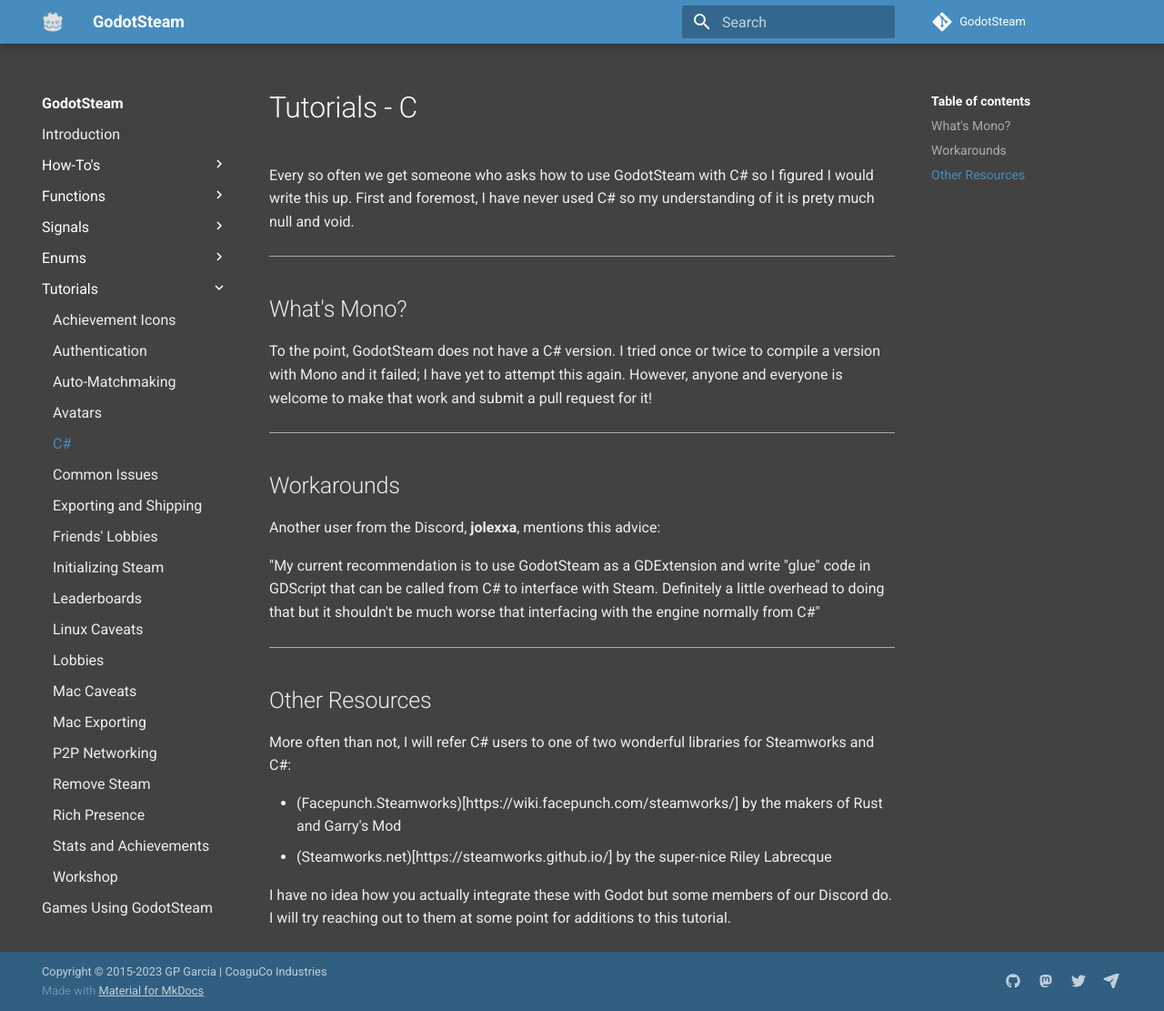
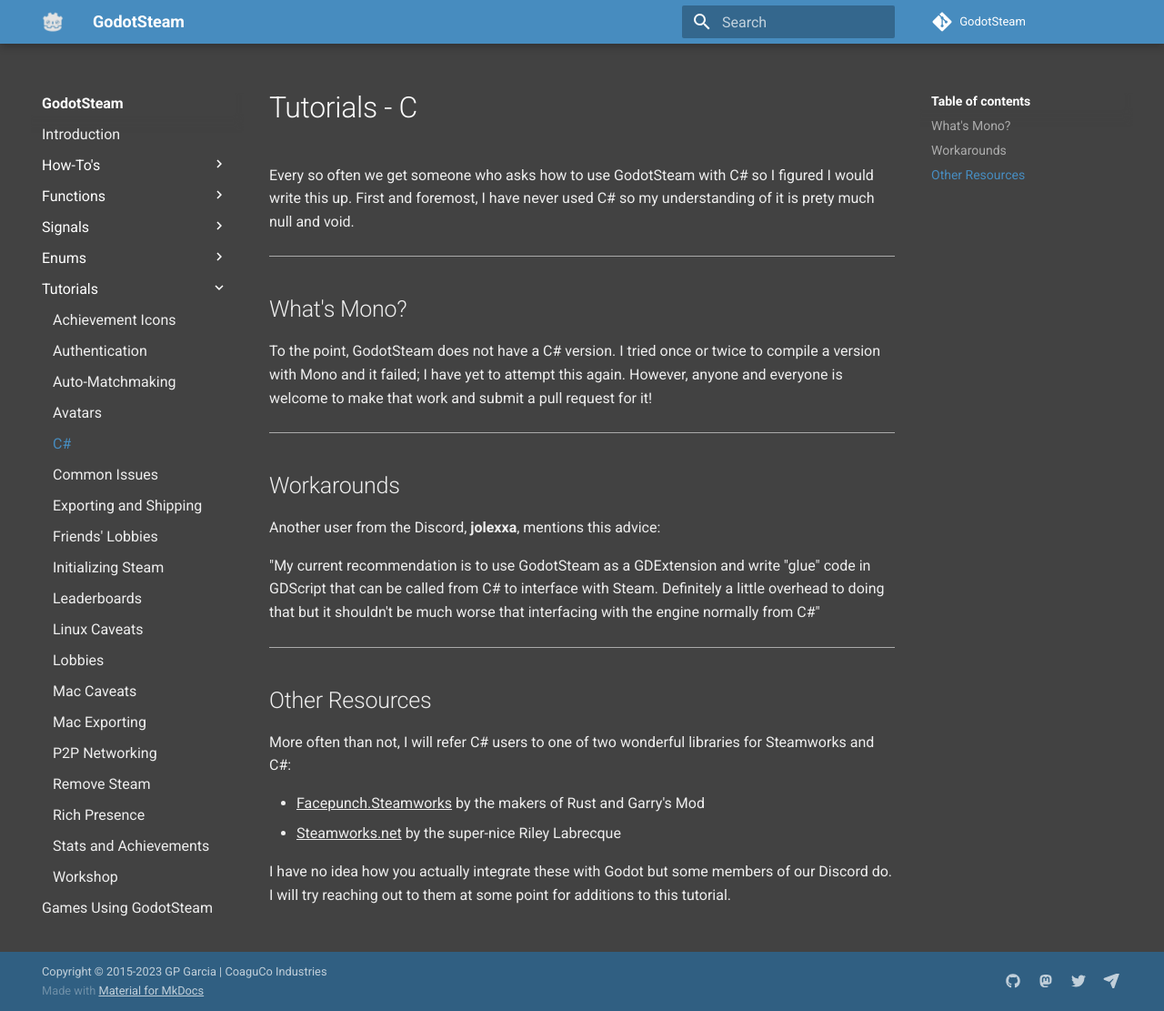
Before and after one commit to GodotSteam/GodotSteam, an MkDocs documentation site: the page built from docs/tutorials/c-sharp.md, in a window 1280 px wide and 1111 px high. Shown: the whole window at 91% size. Built offline with MkDocs 1.6.1 and Material for MkDocs 9.7.7, drawn with Linux system fonts in a browser that asks for light colours; comment, search, counter and statistics services are not loaded.

Commit message:
Fixed broken links

```diff
--- a/docs/tutorials/c-sharp.md
+++ b/docs/tutorials/c-sharp.md
@@ -22,7 +22,7 @@
 
 More often than not, I will refer C# users to one of two wonderful libraries for Steamworks and C#:
 
-- (Facepunch.Steamworks)[https://wiki.facepunch.com/steamworks/] by the makers of Rust and Garry's Mod
-- (Steamworks.net)[https://steamworks.github.io/] by the super-nice Riley Labrecque
+- [Facepunch.Steamworks](https://wiki.facepunch.com/steamworks) by the makers of Rust and Garry's Mod
+- [Steamworks.net](https://steamworks.github.io) by the super-nice Riley Labrecque
 
 I have no idea how you actually integrate these with Godot but some members of our Discord do.  I will try reaching out to them at some point for additions to this tutorial.
```
